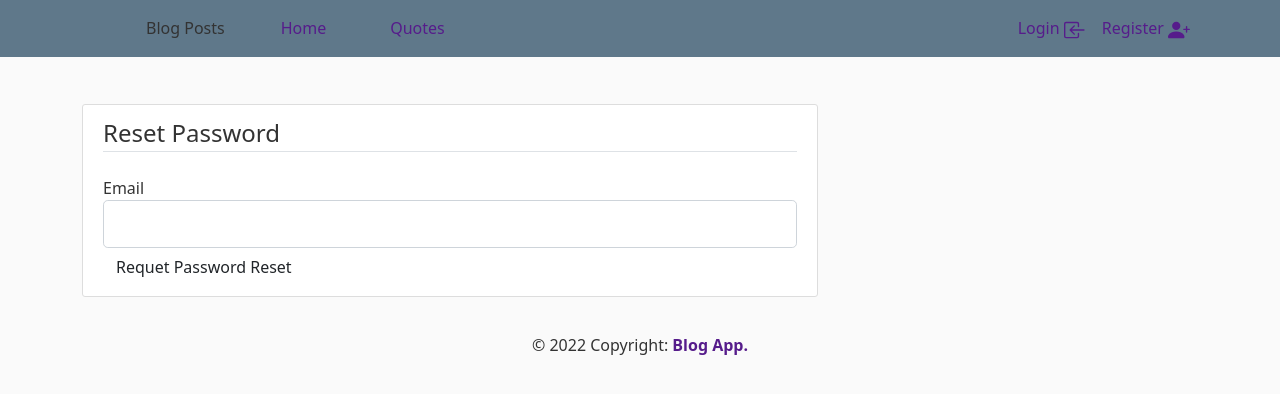
After one commit to Wanjiru393/Blog-Post, a Flask app: page /reset_password in a window 1280 px wide. The commit adds this page. Shown: the top 394 px of the page. Run offline with Flask 2, Linux system fonts and the light colour scheme; some libraries are stand-ins or nearby versions.

Commit message:
Added password reset function

```diff
--- a/app/forms.py
+++ b/app/forms.py
@@ -46,3 +46,21 @@ class PostForm(FlaskForm):
 # class CommentForm(FlaskForm):
 #     comment = StringField('Comment')
 #     submit = SubmitField('Comment')
+
+class RequestResetForm(FlaskForm):
+    email = StringField('Email', validators=[DataRequired(), Email()])
+    submit =  SubmitField('Requet Password Reset')
+
+    def validate_email(self, email):
+
+        user = User.query.filter_by(email=email.data).first()
+        if user is None:
+            raise ValidationError('No account with that email.Register First')
+
+
+class ResetPasswordForm(FlaskForm):
+    password = PasswordField('Password', validators=[DataRequired()])
+    confirm_password = PasswordField('Confirm Password',
+                                     validators=[DataRequired(), EqualTo('password')])
+
+    submit = SubmitField('Reset Password')
--- a/app/static/index.css
+++ b/app/static/index.css
@@ -2,7 +2,6 @@ body {
   background: #fafafa;
   color: #333333;
   margin-top: 5rem;
-
 }
 
 h1, h2, h3, h4, h5, h6 {
@@ -31,7 +30,6 @@ h1, h2, h3, h4, h5, h6 {
   border: 1px solid #dddddd;
   border-radius: 3px;
   margin-bottom: 20px;
-  margin-left: 40px;
 }
 
 .article-title {
@@ -80,10 +78,3 @@ a.article-title:hover {
 .account-heading {
   font-size: 2.5rem;
 }
-.cards{
-  background-color: cyan;
-  width: 100%;
-  padding: 10px;
-  margin-bottom: 10px;
-  border-radius: 3px;
-}
--- a/app/templates/layout.html
+++ b/app/templates/layout.html
@@ -7,7 +7,7 @@
 
     <!-- Bootstrap CSS -->
     <link href="https://cdn.jsdelivr.net/npm/bootstrap@5.1.3/dist/css/bootstrap.min.css" rel="stylesheet" integrity="sha384-1BmE4kWBq78iYhFldvKuhfTAU6auU8tT94WrHftjDbrCEXSU1oBoqyl2QvZ6jIW3" crossorigin="anonymous">
-    <link rel="stylesheet" type="text/css" href="{{url_for('static',filename='main.css') }}">
+    <link rel="stylesheet" type="text/css" href="{{url_for('static',filename='index.css') }}">
 
     <!-- Google Fonts -->
     <link
--- a/app/templates/quote.html
+++ b/app/templates/quote.html
@@ -1,11 +1,15 @@
 {% extends "layout.html" %}
 {% block content %}
-<div class="container col-md-12 mt-4">
+<div class="container">
+    <div class="cards mt-3">
     {% for datas in data %}
         <p>{{data.quote}}</p>
         <p class="text-center">Author: {{data.author}}</p>
     {% endfor %}
 </div>
 
+</div>
+
+
 
 {% endblock content %}
--- /dev/null
+++ b/app/templates/reset_request.html
@@ -0,0 +1,34 @@
+{% extends "layout.html" %}
+{% block content %}
+    <div class="content-section">
+        <form method="POST" action="">
+            {{ form.hidden_tag() }}
+            <fieldset class="form-group">
+                <legend class="border-bottom mb-4">Reset Password</legend>
+                <!-- form validation errors -->
+
+                <div class="form-group">
+                     {{ form.email.label(class="form-control-label") }}
+                     {% if form.email.errors %}
+                        {{ form.email(class="form-control form-control-lg is-invalid") }}
+                        <div class="invalid-feedback">
+                            {% for error in form.email.errors %}
+                                <span>{{ error }}</span>
+                            {% endfor %}
+                        </div>
+                    {% else %}
+                        {{ form.email(class="form-control form-control-lg") }}
+                    {% endif %}
+
+
+                    </div>
+
+            </fieldset>
+            <div class="form-group">
+                {{ form.submit(class="btn btn-outline-information")}}
+            </div>
+        </form>
+    </div>
+
+
+{% endblock content %}
--- a/app/views.py
+++ b/app/views.py
@@ -1,9 +1,13 @@
 from flask import  render_template, url_for, flash,redirect,request,abort, json
 from app import app, db, bcrypt
-from .forms import RegistrationForm, LoginForm, PostForm
+from .forms import RegistrationForm, LoginForm, PostForm,RequestResetForm, ResetPasswordForm
 from .models import User,Post
 from flask_login import login_user,current_user, logout_user, login_required
 import requests
+import smtplib
+from email.message import EmailMessage
+
+
 
 
 
@@ -13,6 +17,7 @@ def home():
     page = request.args.get('page',1, type=int)
     posts = Post.query.order_by(Post.date_posted.desc()) .paginate(page=page, per_page=5)
     return render_template('index.html', posts=posts)
+
 
 
 
@@ -148,3 +153,28 @@ def delete_post(post_id):
 #         return redirect(url_for('comment', post_id=post_id))
 
 #     return render_template("comment.html", post=post, title='React to Blog!', form=form, allComments=allComments)
+
+
+
+
+
+@app.route("/reset_password", methods=['GET','POST'])
+def reset_request():
+    if current_user.is_authenticated():
+        return redirect(url_for('home'))
+    form = RequestResetForm()
+    if form.validate_on_submit():
+        user = User.query.filter_by(email=form.email.data).first()
+    return render_template('reset_request.html', title ='Reset Password', form=form)
+
+
+@app.route("/reset_password/<token>", methods=['GET','POST'])
+def reset_token():
+    if current_user.is_authenticated():
+        return redirect(url_for('home'))
+    user = User.verify_reset_token(token)
+    if user is None:
+        flash('Expired token', 'warning')
+        return redirect(url_for('reset_request'))
+    form = ResetPasswordForm()
+    return render_template('reset_token.html', title ='Reset Password', form=form)
```
Also changed, not shown: app/__init__.py (+9 -1 lines), app/models.py (+16 -1 lines), app/templates/login.html (+4 -3 lines), app/templates/post.html (+5 -10 lines), app/templates/reset_token.html (added, +49 -0 lines), requirements.txt (added, +23 -0 lines), README.md (added), runtime.txt (added), 1 other file.
